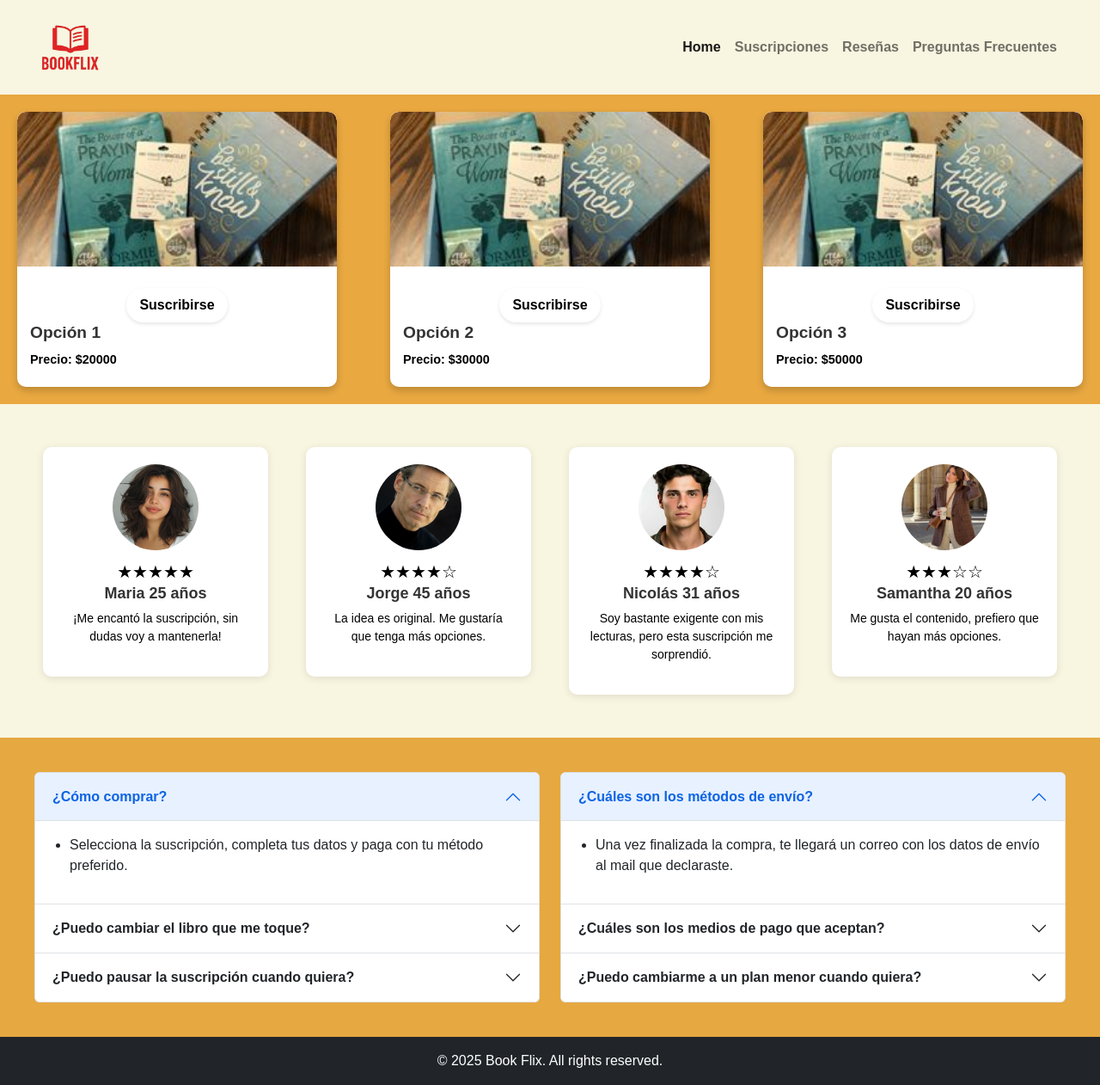
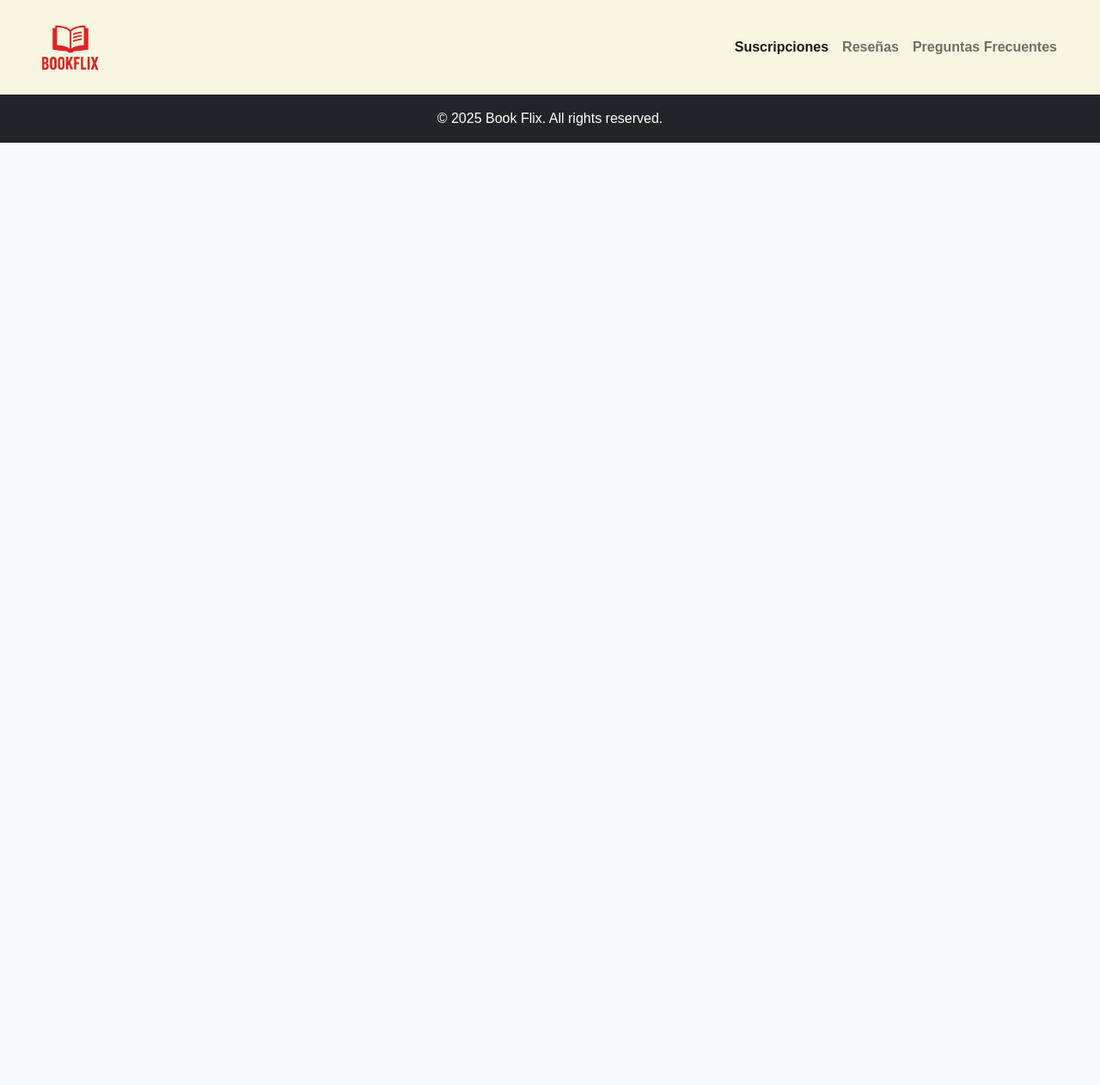
Before and after one commit to lalmiron/bookflix, an Angular app: page / in a window 1280 px wide. Shown: the whole page at 86% size. After the commit the page ends 800 px from the top, so only its background shows below. Built offline with nearby package versions, Linux system fonts and the light colour scheme.

Commit message:
Refactor routing and navigation: update routes in app-routing.module.ts, remove unused components from app.component.html, and enhance header links for better navigation.

```diff
--- a/src/app/app-routing.module.ts
+++ b/src/app/app-routing.module.ts
@@ -1,24 +1,16 @@
 import { NgModule } from '@angular/core';
 import { RouterModule, Routes } from '@angular/router';
+import { SubscriptionOptionsComponent } from './subscription/subscription-options/subscription-options.component';
+import { ReviewsComponent } from './reviews/reviews.component';
+import { FaqComponent } from './faq/faq.component';
 
 const routes: Routes = [
-  {
-    path: '',
-    loadChildren: () => import('./subscription/subscription.module').then(m => m.SubscriptionModule)
-  },
-  {
-    path: 'user',
-    loadChildren: () => import('./user/user.module').then(m => m.UserModule)
-  },
-  {
-    path: 'payment',
-    loadChildren: () => import('./payment/payment.module').then(m => m.PaymentModule)
-  },
-  {
-    path: '**',
-    redirectTo: ''
-  }
-];
+  //{ path: '', component: HomeComponent }
+  { path: 'suscripcion', component: SubscriptionOptionsComponent },
+  { path: 'review', component: ReviewsComponent},
+  { path: 'faq', component: FaqComponent},
+  { path: '', redirectTo: '/home', pathMatch: 'full' }
+]
 
 @NgModule({
   imports: [RouterModule.forRoot(routes)],
--- a/src/app/app.component.html
+++ b/src/app/app.component.html
@@ -1,7 +1,5 @@
 <app-header></app-header>
 <main class="container-fluid px-0 color-fondo ">
   <router-outlet></router-outlet>
-  <app-reviews></app-reviews>
-  <app-faq></app-faq>
 </main>
 <app-footer></app-footer>
--- a/src/app/core/core.module.ts
+++ b/src/app/core/core.module.ts
@@ -2,6 +2,7 @@ import { NgModule } from '@angular/core';
 import { CommonModule } from '@angular/common';
 import { HeaderComponent } from './header/header.component';
 import { FooterComponent } from './footer/footer.component';
+import { AppRoutingModule } from "src/app/app-routing.module";
 
 @NgModule({
   declarations: [
@@ -9,8 +10,9 @@ import { FooterComponent } from './footer/footer.component';
     FooterComponent
   ],
   imports: [
-    CommonModule
-  ],
+    CommonModule,
+    AppRoutingModule
+],
   exports: [
     HeaderComponent,
     FooterComponent
--- a/src/app/core/header/header.component.html
+++ b/src/app/core/header/header.component.html
@@ -4,16 +4,13 @@
     <div class="collapse navbar-collapse justify-content-end" id="navbarNavDropdown">
       <ul class="navbar-nav">
         <li class="nav-item">
-          <a class="nav-link active" aria-current="page" href="#">Home</a>
+          <a class="nav-link active" routerLink="/suscripcion" href="#">Suscripciones</a>
         </li>
         <li class="nav-item">
-          <a class="nav-link" href="#">Suscripciones</a>
+          <a class="nav-link" routerLink="/review" href="#">Reseñas</a>
         </li>
         <li class="nav-item">
-          <a class="nav-link" href="#">Reseñas</a>
-        </li>
-        <li class="nav-item">
-          <a class="nav-link" href="#">Preguntas Frecuentes</a>
+          <a class="nav-link" routerLink="/faq" href="#">Preguntas Frecuentes</a>
         </li>
       </ul>
     </div>
```
